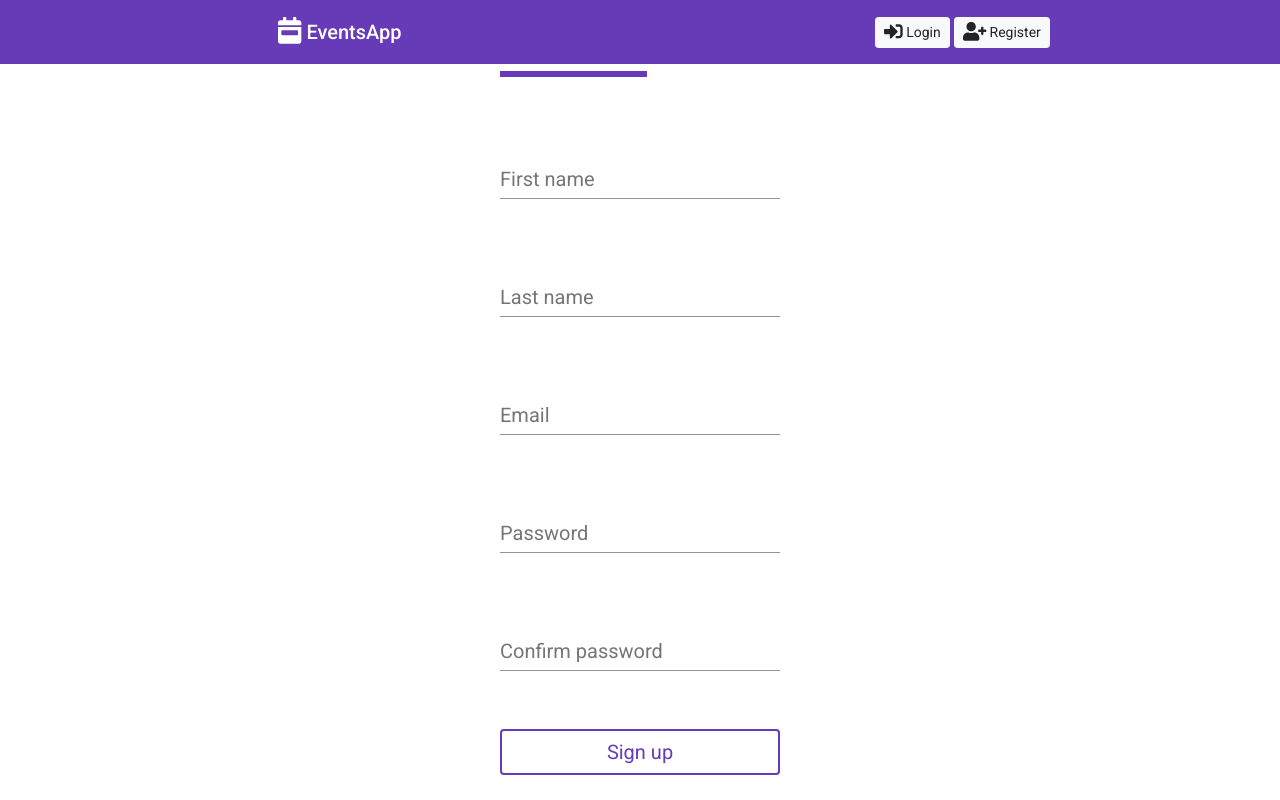
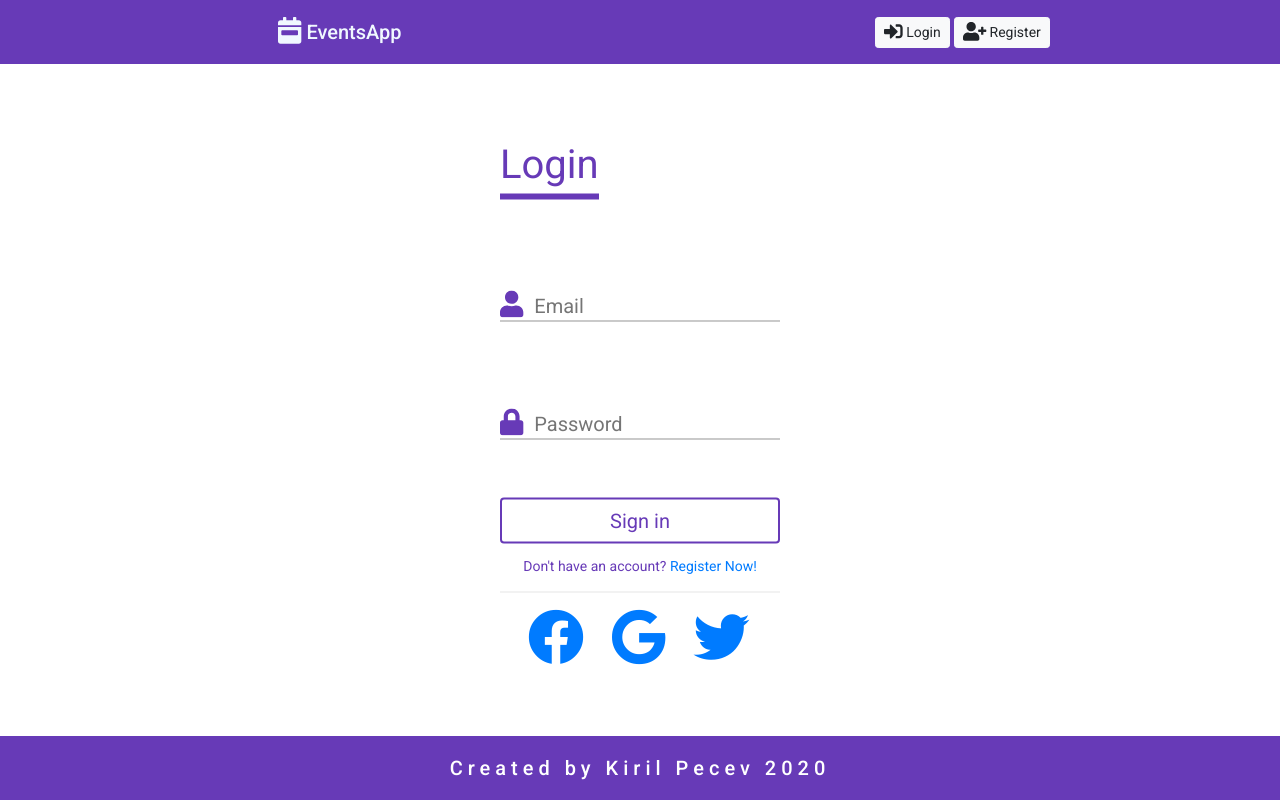
Before and after one commit to KirilPecev/Events-App, an Angular app in the folder EventsApp/: page /login in a window 1280 px wide. Before the commit this address led to /. Built offline with nearby package versions, Linux system fonts and the light colour scheme.

Commit message:
added routers fixed bugs in html and css

```diff
--- a/EventsApp/src/app/app-routing.module.ts
+++ b/EventsApp/src/app/app-routing.module.ts
@@ -1,8 +1,15 @@
 import { NgModule } from '@angular/core';
 import { Routes, RouterModule } from '@angular/router';
+import { LoginComponent } from './login/login.component';
+import { RegisterComponent } from './register/register.component';
+import { HomePageIndexComponent } from './home-page-index/home-page-index.component';
 
 
-const routes: Routes = [];
+const routes: Routes = [
+  { path: "", component: HomePageIndexComponent },
+  { path: "login", component: LoginComponent },
+  { path: "register", component: RegisterComponent }
+];
 
 @NgModule({
   imports: [RouterModule.forRoot(routes)],
--- a/EventsApp/src/app/app.component.html
+++ b/EventsApp/src/app/app.component.html
@@ -1,9 +1,5 @@
-<app-header [isLoggedIn]="isLoggedIn"></app-header>
+<app-header></app-header>
 <div class="main">
-    <app-register></app-register>
-    <!-- <app-login></app-login> -->
-    <!-- <app-home-page-index *ngIf="!isLoggedIn"></app-home-page-index>
-    <app-left-sidebar *ngIf="isLoggedIn"></app-left-sidebar>
-    <app-right-sidebar *ngIf="isLoggedIn"></app-right-sidebar>
-    <app-home-page-feed *ngIf="isLoggedIn"></app-home-page-feed> -->
+    <router-outlet></router-outlet>
 </div>
+<app-footer></app-footer>
--- a/EventsApp/src/app/app.component.ts
+++ b/EventsApp/src/app/app.component.ts
@@ -5,6 +5,4 @@ import { Component } from '@angular/core';
   templateUrl: './app.component.html',
   styleUrls: ['./app.component.css']
 })
-export class AppComponent {
-  isLoggedIn = false;
-}
+export class AppComponent { }
--- a/EventsApp/src/app/header/header.component.css
+++ b/EventsApp/src/app/header/header.component.css
@@ -23,3 +23,11 @@
 #title {
     margin-left: 21%;
 }
+
+.title{
+    color: aliceblue;
+}
+
+.title:hover{
+    text-decoration: none;
+}
--- a/EventsApp/src/app/header/header.component.html
+++ b/EventsApp/src/app/header/header.component.html
@@ -1,10 +1,11 @@
 <div>
     <mat-toolbar color="primary" class="fix-me">
         <span id="title" class=".navbar-brand">
-            <fa-icon class="fa-lg" [icon]="faCalendarWeek"></fa-icon> {{title}}
+            <a href="" class="title">
+                <fa-icon class="fa-lg" [icon]="faCalendarWeek"></fa-icon> {{title}}
+            </a>
         </span>
 
-        <!-- This fills the remaining space of the current row -->
         <span class="example-fill-remaining-space"></span>
 
         <div *ngIf="isLoggedIn" class="header-buttons">
@@ -19,10 +20,10 @@
             </button>
         </div>
         <div *ngIf="!isLoggedIn" class="header-buttons">
-            <button class="btn btn-light btn-sm">
+            <button class="btn btn-light btn-sm" routerLink="/login">
                 <fa-icon class="fa-lg" [icon]="faSignInAlt"></fa-icon> Login
             </button>
-            <button class="btn btn-light btn-sm">
+            <button class="btn btn-light btn-sm" routerLink="/register">
                 <fa-icon class="fa-lg" [icon]="faUserPlus"></fa-icon> Register
             </button>
         </div>
--- a/EventsApp/src/app/home-page-feed/home-page-feed.component.css
+++ b/EventsApp/src/app/home-page-feed/home-page-feed.component.css
@@ -1,6 +1,7 @@
 .feed {
-    margin-left: 33.22%;
+    padding-left: 33.22%;
     padding-top: 4px;
+    background-color: whitesmoke;
 }
 
 .sharePublication {
--- a/EventsApp/src/app/home-page-feed/home-page-feed.component.html
+++ b/EventsApp/src/app/home-page-feed/home-page-feed.component.html
@@ -1,3 +1,4 @@
+<app-left-sidebar></app-left-sidebar>
 <div class="feed">
     <div class="sharePublication">
         <p>Share publication</p>
@@ -9,3 +10,4 @@
     </div>
     <app-publication></app-publication>
 </div>
+<app-right-sidebar></app-right-sidebar>
--- a/EventsApp/src/app/home-page-index/home-page-index.component.css
+++ b/EventsApp/src/app/home-page-index/home-page-index.component.css
@@ -1,7 +1,3 @@
-body {
-    background-color: #673ab7;
-}
-
 .slidershow {
     width: 70%;
     overflow: hidden;
--- a/EventsApp/src/app/home-page-index/home-page-index.component.html
+++ b/EventsApp/src/app/home-page-index/home-page-index.component.html
@@ -1,3 +1,6 @@
+<app-header [isLoggedIn]="isLoggedIn"></app-header>
+<app-home-page-feed *ngIf="isLoggedIn"></app-home-page-feed>
+<div *ngIf="!isLoggedIn">
     <div class="slidershow middle">
         <div class="slides">
             <input #r type="radio" name="r" id="r1" checked>
@@ -23,7 +26,8 @@
     <mat-card>
         <mat-card-title class="title">Welcome to EventsApp</mat-card-title>
         <mat-card-content class="content">
-        EventsApp is an event management application. Manage your events, share with friends and give feedback to them.
+            EventsApp is an event management application. Manage your events, share with friends and give feedback to
+            them.
             <ul>
                 <li>Track/Create your events and invite friends to join them.</li>
                 <li>Join to events from all kinds. There has no limits.</li>
@@ -33,3 +37,4 @@
         </mat-card-content>
     </mat-card>
     <app-footer></app-footer>
+</div>
--- a/EventsApp/src/app/home-page-index/home-page-index.component.ts
+++ b/EventsApp/src/app/home-page-index/home-page-index.component.ts
@@ -4,10 +4,11 @@ import { Component, OnInit, ViewChildren, QueryList, ViewEncapsulation } from '@
 @Component({
   selector: 'app-home-page-index',
   templateUrl: './home-page-index.component.html',
-  styleUrls: ['./home-page-index.component.css'],
-  encapsulation: ViewEncapsulation.None
+  styleUrls: ['./home-page-index.component.css']
 })
 export class HomePageIndexComponent implements OnInit {
+
+  isLoggedIn = true;
 
   @ViewChildren("r") rs: QueryList<any>;
 
--- a/EventsApp/src/app/login/login.component.css
+++ b/EventsApp/src/app/login/login.component.css
@@ -1,8 +1,4 @@
 @import url("https://cdnjs.cloudflare.com/ajax/libs/font-awesome/5.12.1/css/all.min.css");
-
-body {
-    font-family: sans-serif;
-}
 
 .loginBox {
     color:#673ab7;
--- a/EventsApp/src/app/login/login.component.ts
+++ b/EventsApp/src/app/login/login.component.ts
@@ -1,13 +1,10 @@
 import { Component, OnInit, ViewEncapsulation } from '@angular/core';
 import { faUser, faLock } from '@fortawesome/free-solid-svg-icons';
-
-
 
 @Component({
   selector: 'app-login',
   templateUrl: './login.component.html',
-  styleUrls: ['./login.component.css'],
-  encapsulation: ViewEncapsulation.None
+  styleUrls: ['./login.component.css']
 })
 
 export class LoginComponent implements OnInit {
```
Lines whose indentation alone changed are shown as unchanged.
